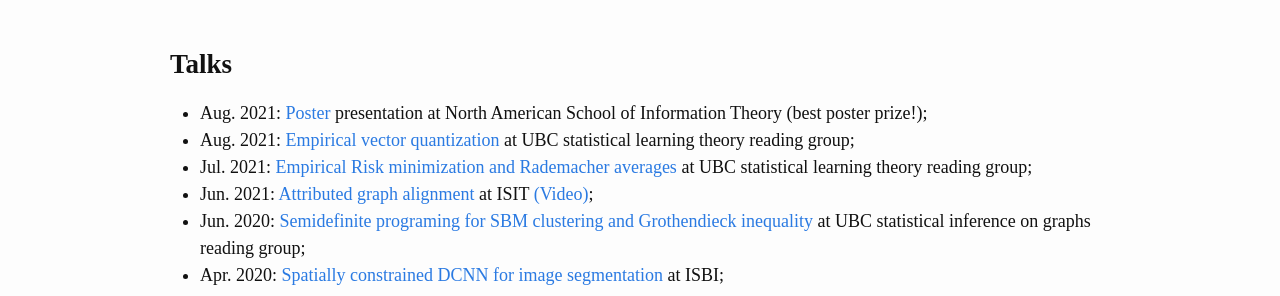
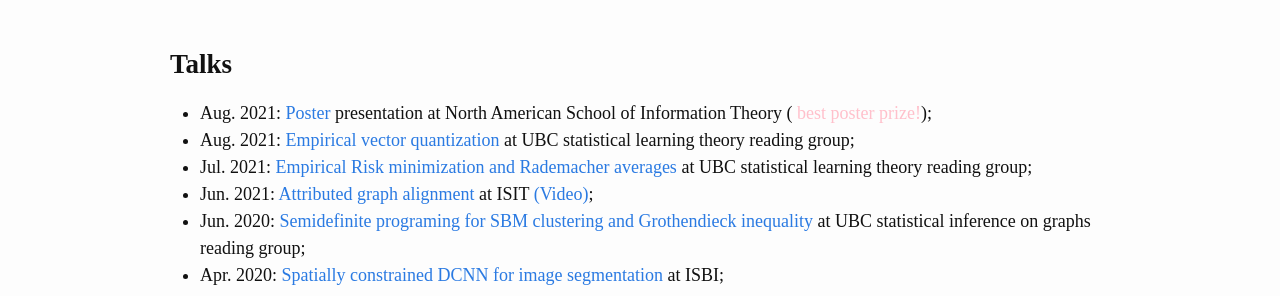
Before and after one commit to NingZhang-Git/NZ_website, a Jekyll site: the page built from index.md, in a window 1280 px wide. Shown: the part 1279-1575 px from the top of the page. Built offline with Jekyll 4.4.1, drawn with Linux system fonts in a browser that asks for light colours.

Commit message:
Update index.md

```diff
--- a/index.md
+++ b/index.md
@@ -32,7 +32,7 @@ Submitted to ISIT 2022 [[arXiv]](https://arxiv.org/pdf/2201.10106.pdf)
 - **Attributed Graph Alignment.**\
 Ning Zhang, Weina Wang, and Lele Wang.\
 IEEE International Symposium on Information Theory (ISIT 2021).
-[[arXiv]](https://arxiv.org/pdf/2102.00665.pdf)\
+[[arXiv]](https://arxiv.org/pdf/2102.00665.pdf)
 <!-- <span style="color:blue"> *Our poster won the best poster prize in NASIT 2021.*</span> -->
 
 - **Investigating the depolarization property of skin tissue by degree of polarization uniformity contrast using polarization-sensitive optical coherence tomography.**\
@@ -49,7 +49,7 @@ IEEE International Symposium on Biomedical Imaging (ISBI 2020).
 <br/>
 
 ## **Talks**
-- Aug. 2021: [Poster](assets/publication/NASIT2021.pdf) presentation at North American School of Information Theory (best poster prize!);
+- Aug. 2021: [Poster](assets/publication/NASIT2021.pdf) presentation at North American School of Information Theory (<span style="color:pink"> best poster prize!</span>);
 - Aug. 2021: [Empirical vector quantization](assets/SLT-chap10.pdf) at UBC statistical learning theory reading group;
 - Jul. 2021: [Empirical Risk minimization and Rademacher averages](assets/SLT-chap6.pdf) at UBC statistical learning theory reading group;
 - Jun. 2021: [Attributed graph alignment](assets/publication/ISIT2021.pdf) at ISIT [(Video)](assets/publication/ISIT2021.mp4);
```
